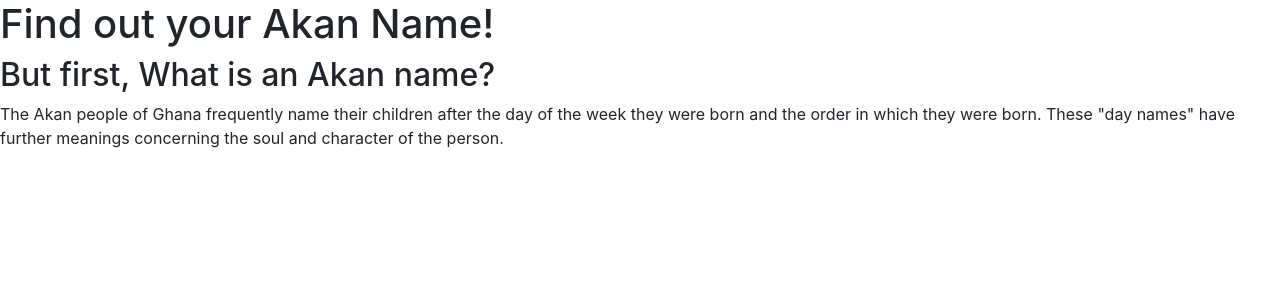
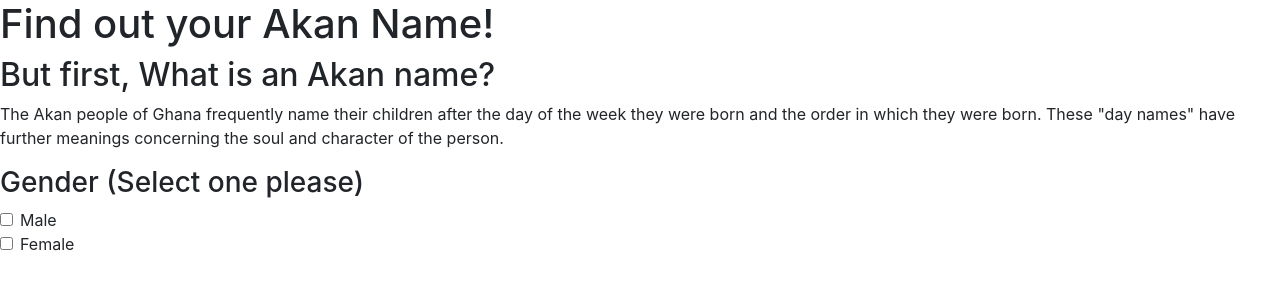
Before and after one commit to kangangi/akan, a plain HTML site: page index.html in a window 1280 px wide. Drawn offline with Linux system fonts and the light colour scheme.

Commit message:
Add checkboxes into HTML

```diff
--- a/index.html
+++ b/index.html
@@ -2,13 +2,27 @@
 <html>
   <head>
     <title>Akan Names</title>
-    <link rel="stylesheet" href="css/bootstrap.css" type="text/css" media="all">
-    <link rel="stylesheet" href="css/styles.css" type="text/css" media="all">
+    <link rel="stylesheet" href="css/bootstrap.css" type="text/css">
+    <link rel="stylesheet" href="css/styles.css" type="text/css">
   </head>
   <body>
     <h1>Find out your Akan Name!</h1>
     <h2>But first, What is an Akan name?</h2>
     <p>The Akan people of Ghana frequently name their children after the day of the week they were born and the order in which they were born. These "day names" have further meanings concerning the soul and character of the person.</p>
 
+
+    <h3>Gender (Select one please)</h3>
+    <div class="form-check">
+      <input class="form-check-input" type="checkbox" value="" id="male">
+      <label class="form-check-label" for="male"> Male
+      </label>
+    </div>
+    <div class="form-check">
+      <input class="form-check-input" type="checkbox" value="FEMALE" id="female">
+      <label class="form-check-label" for="female"> Female
+    </label>
+    </div>
+
+
   </body>
 </html>
```
